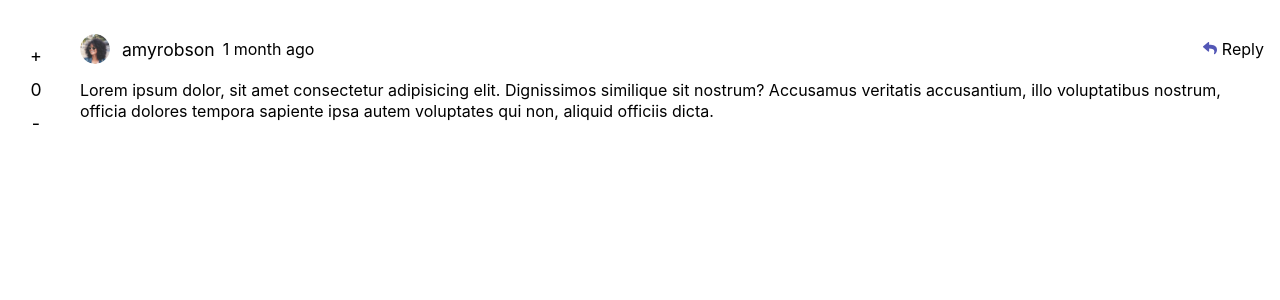
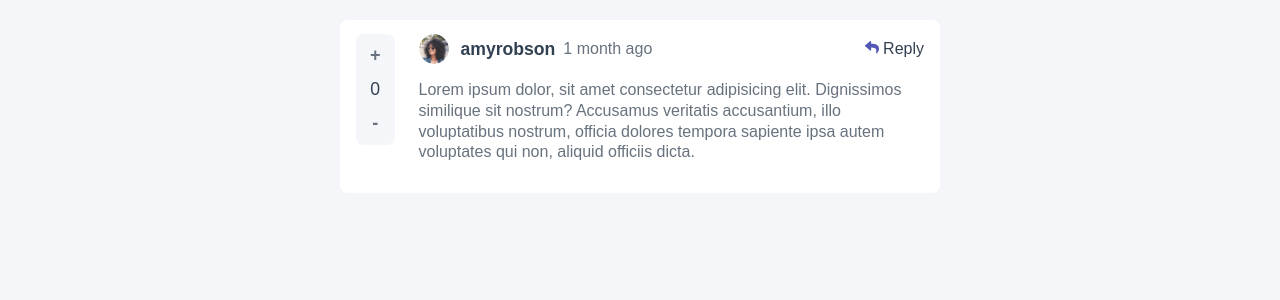
Before and after one commit to SimzMapisa/comment-section, a React (Create React App) app: page / in a window 1280 px wide. Shown: the top 300 px of the page. Built offline with nearby package versions, Linux system fonts and the light colour scheme.

Commit message:
initial commit

```diff
--- a/src/index.css
+++ b/src/index.css
@@ -1,13 +1,46 @@
+:root {
+  /* Primary Colors */
+  --moderate-blue: hsl(238, 40%, 52%);
+  --soft-red: hsl(358, 79%, 66%);
+  --light-grayish-blue: hsl(239, 57%, 85%);
+  --pale-red: hsl(357, 100%, 86%);
+
+  /* Neutral Colors */
+  --dark-blue: hsl(212, 24%, 26%);
+  --grayish-blue: hsl(211, 10%, 45%);
+  --light-gray: hsl(223, 19%, 93%);
+  --very-light-gray: hsl(228, 33%, 97%);
+  --white: hsl(0, 0%, 100%);
+
+  /* Fonts */
+  --paragraph-font-size: 1rem;
+
+  --font-family: Rubik;
+
+  --font-w-reg: 400;
+  --font-w-med: 500;
+  --font-w-bold: 700;
+
+  /* Breakpoints */
+  --mq-mobile: 375px;
+  --mq-desktop: 1440px;
+}
+
+
+@import url('https://fonts.googleapis.com/css2?family=Rubik:wght@400;500;700&display=swap');
+
+
 body {
   margin: 0;
-  font-family: -apple-system, BlinkMacSystemFont, 'Segoe UI', 'Roboto', 'Oxygen',
-    'Ubuntu', 'Cantarell', 'Fira Sans', 'Droid Sans', 'Helvetica Neue',
-    sans-serif;
+  font-family: var(--font-family), sans-serif;
   -webkit-font-smoothing: antialiased;
   -moz-osx-font-smoothing: grayscale;
+  background-color: var(--very-light-gray);
 }
 
-code {
-  font-family: source-code-pro, Menlo, Monaco, Consolas, 'Courier New',
-    monospace;
+.container {
+  max-width: 600px;
+  margin: 0 auto;
+  padding: 0 1.5rem;
+  /* border: 1px solid red; */
 }
```
